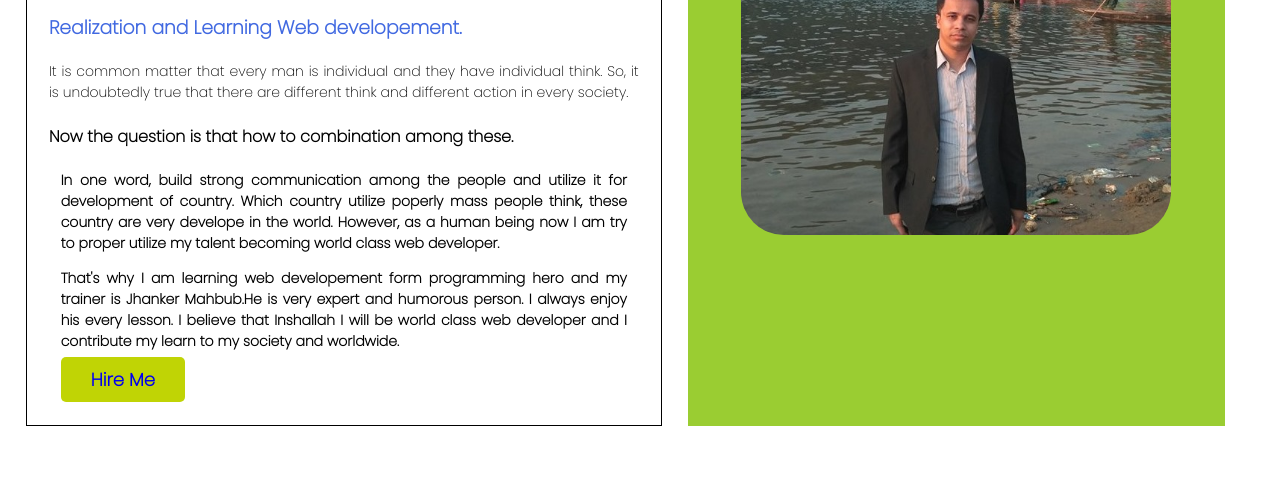
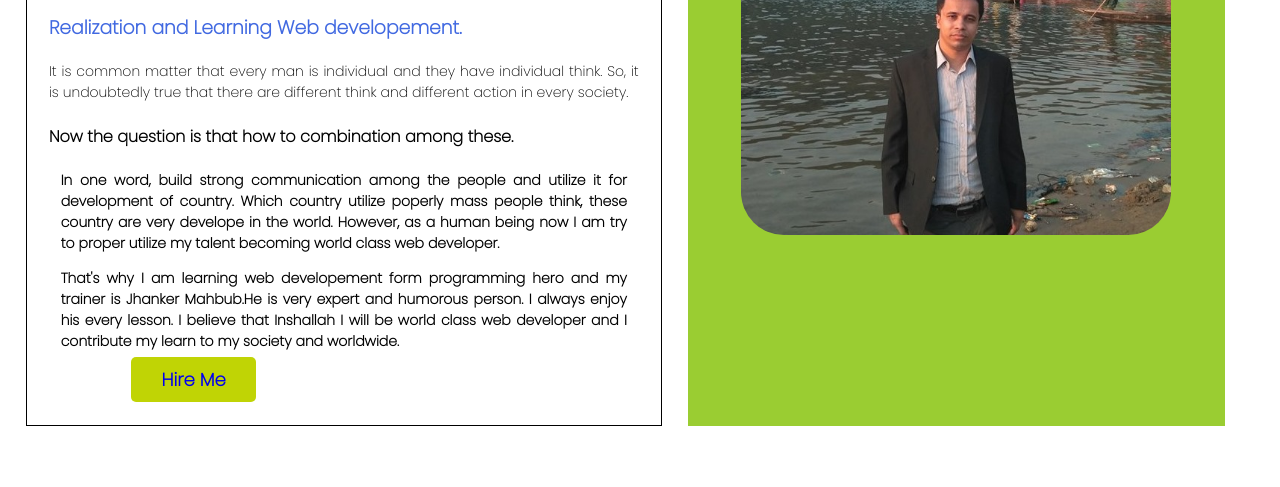
Before and after one commit to Robiul0023/developer-learner, a plain HTML site: page index.html in a window 1280 px wide. Shown: the part 313-800 px from the top of the page. Drawn offline with Linux system fonts and the light colour scheme.

Commit message:
changed file and add

```diff
--- a/style.css
+++ b/style.css
@@ -79,7 +79,7 @@ a.link-button{
     padding:10px 30px;
     text-decoration: none;
     background-color:rgb(192, 212, 5) ;
-    margin-left : 2%;
+    margin-left : 14%;
     font-size: 18px;;
 }
 
```
